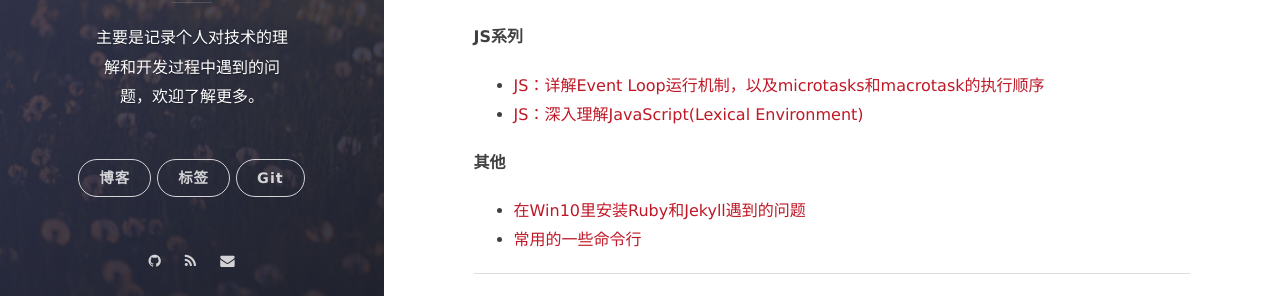
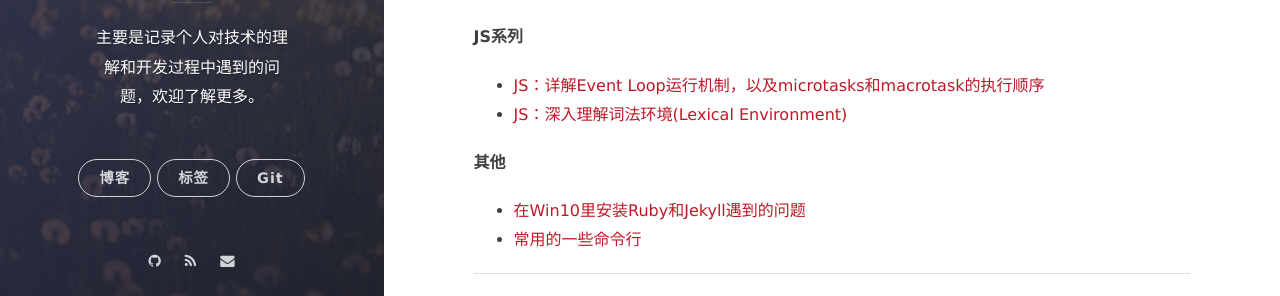
Before and after one commit to LiMeii/LiMeii.github.io, a Jekyll site: the page built from tag.md, in a window 1280 px wide and 900 px high, scrolled down 658 px. Shown: the part 462-758 px from the top of the window. Built offline with Jekyll 4.4.1, drawn with Linux system fonts in a browser that asks for light colours; nearby versions of some CDN libraries.

Commit message:
update lexical environment post title

```diff
--- a/tag.md
+++ b/tag.md
@@ -39,7 +39,7 @@ layout: post
 
 **JS系列**
 - [JS：详解Event Loop运行机制，以及microtasks和macrotask的执行顺序](https://limeii.github.io/2019/09/js-eventloop/)
-- [JS：深入理解JavaScript(Lexical Environment)](https://limeii.github.io/2019/09/js-lexical-environment/)
+- [JS：深入理解词法环境(Lexical Environment)](https://limeii.github.io/2019/09/js-lexical-environment/)
 
 **其他**
 - [在Win10里安装Ruby和Jekyll遇到的问题](https://limeii.github.io/2019/06/issues-setup-rubyjekyll-windows/)
```
Also changed, not shown: _posts/2019-09-06-js-lexical-environment.md (+1 -1 lines).
